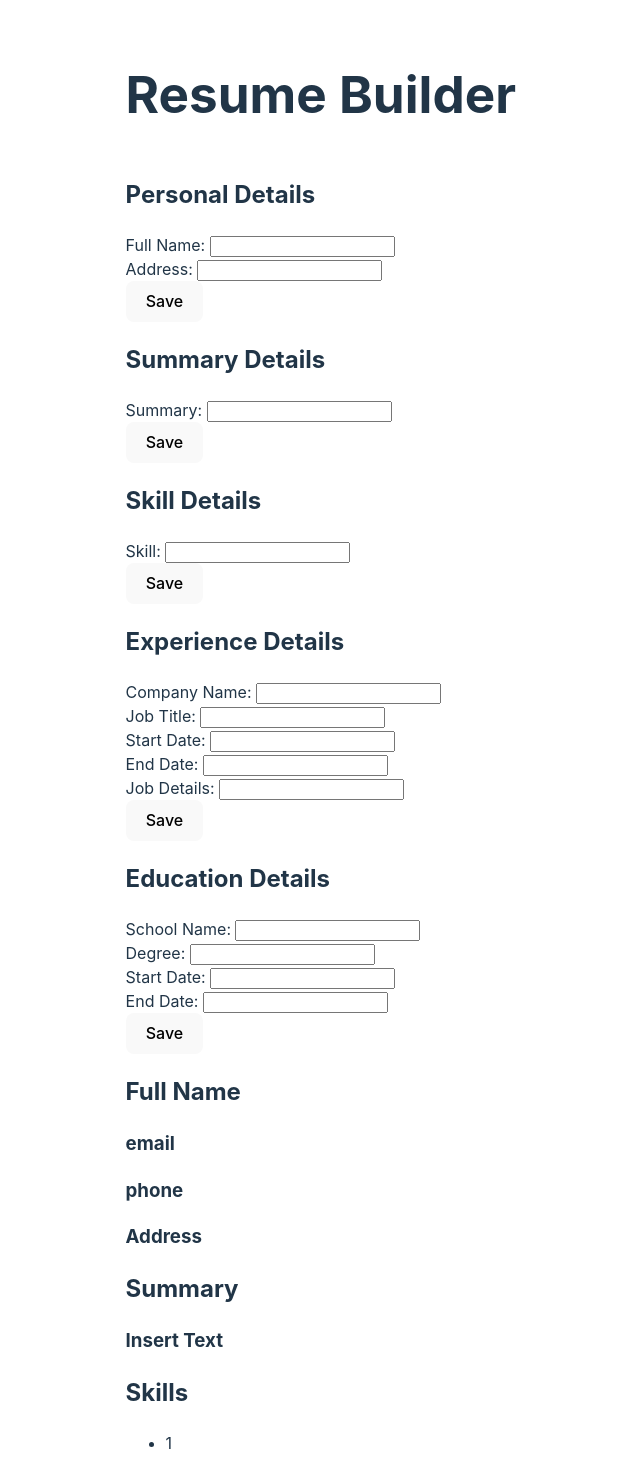
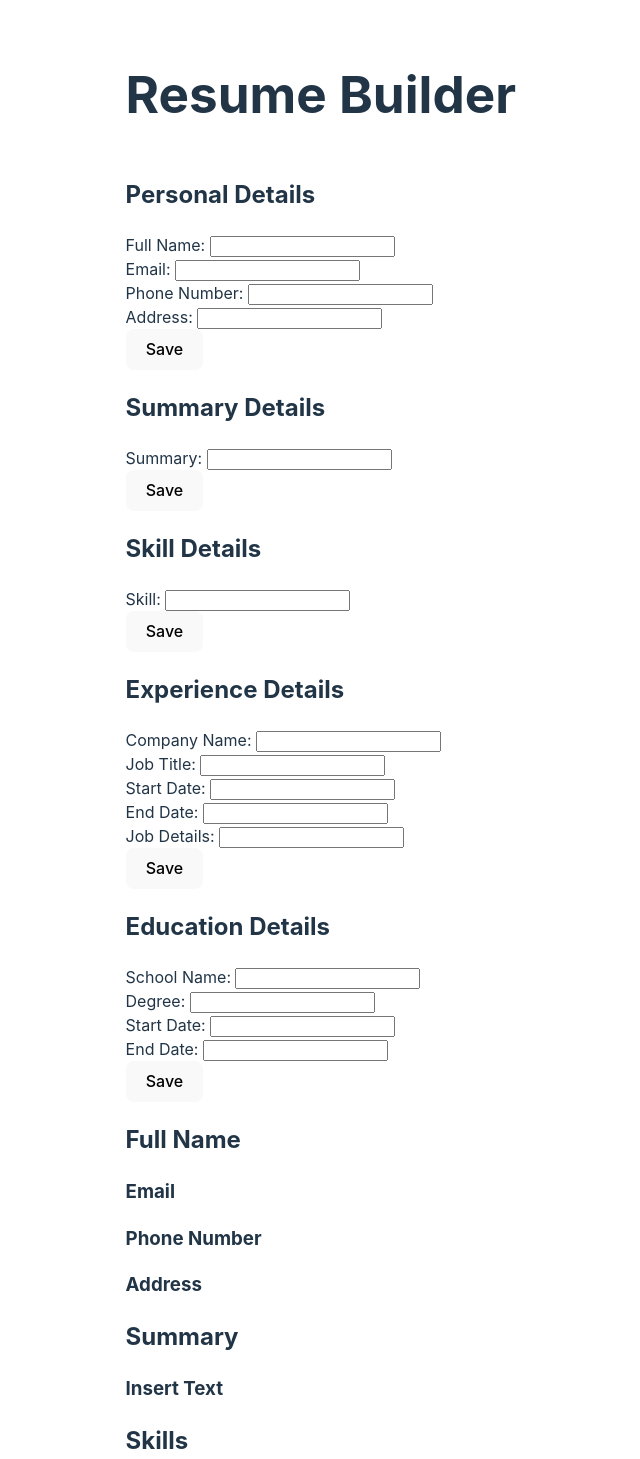
Before and after one commit to Selenityy/CV-Application, a React (Vite) app in the folder cv-application/: page / in a window 1280 px wide. Shown: the top 1459 px of the page, without its empty margins (199-839 px from the left). Built offline with nearby package versions, Linux system fonts and the light colour scheme.

Commit message:
Added email input field to all the parents and children

```diff
--- a/cv-application/src/App.jsx
+++ b/cv-application/src/App.jsx
@@ -5,15 +5,25 @@ import { useState } from "react";
 
 function App() {
   const [fullNameInput, setFullNameInput] = useState("");
+  const [phoneInput, setPhoneInput] = useState("");
   const [addressInput, setAddressInput] = useState("");
+  const [emailInput, setEmailInput] = useState("");
   const [summaryInput, setSummaryInput] = useState("");
 
   const handleNameChange = (newName) => {
     setFullNameInput(newName);
   };
 
+  const handlePhoneChange = (newPhone) => {
+    setPhoneInput(newPhone);
+  };
+
   const handleAddressChange = (newAddress) => {
     setAddressInput(newAddress);
+  };
+
+  const handleEmailChange = (newEmail) => {
+    setEmailInput(newEmail);
   };
 
   const handleSummaryChange = (newSummary) => {
@@ -28,17 +38,23 @@ function App() {
           <UserDetails
             name={fullNameInput}
             onNameChange={handleNameChange}
+            phone={phoneInput}
+            onPhoneChange={handlePhoneChange}
             address={addressInput}
             onAddressChange={handleAddressChange}
+            email={emailInput}
+            onEmailChange={handleEmailChange}
             summary={summaryInput}
             onSummaryChange={handleSummaryChange}
           />
         </div>
         <div id="resumeDisplay">
           <ResumeDetails
+            fullName={fullNameInput}
+            phone={phoneInput}
+            address={addressInput}
+            email={emailInput}
             summary={summaryInput}
-            fullName={fullNameInput}
-            address={addressInput}
           />
         </div>
       </div>
--- a/cv-application/src/components/ResumeDetails.jsx
+++ b/cv-application/src/components/ResumeDetails.jsx
@@ -5,11 +5,11 @@ import PersonalDetails from "./resume-display/PersonalDetails";
 import SkillDetails from "./resume-display/SkillsDetails";
 import SummaryDetails from "./resume-display/SummaryDetails";
 
-function ResumeDetails({ fullName, address, summary }) {
+function ResumeDetails({ fullName, phone, address, email, summary }) {
   return (
     <>
       <section id="personalDetails">
-        <PersonalDetails fullName={fullName} address={address} />
+        <PersonalDetails fullName={fullName} phone={phone} address={address} email={email} />
       </section>
       <section id="summaryDetails">
         <SummaryDetails summary={summary} />
--- a/cv-application/src/components/UserDetails.jsx
+++ b/cv-application/src/components/UserDetails.jsx
@@ -5,13 +5,21 @@ import PersonalInput from "./cv-form/PersonalInput";
 import SkillInput from "./cv-form/SkillInput";
 import SummaryInput from "./cv-form/SummaryInput";
 
-function UserDetails({ onNameChange, onAddressChange, onSummaryChange }) {
+function UserDetails({
+  onNameChange,
+  onPhoneChange,
+  onAddressChange,
+  onEmailChange,
+  onSummaryChange,
+}) {
   return (
     <>
       <section id="personalInput">
         <PersonalInput
-            onNameChange={onNameChange}
-            onAddressChange={onAddressChange}
+          onNameChange={onNameChange}
+          onPhoneChange={onPhoneChange}
+          onAddressChange={onAddressChange}
+          onEmailChange={onEmailChange}
         />
       </section>
       <section id="summaryInput">
--- a/cv-application/src/components/cv-form/PersonalInput.jsx
+++ b/cv-application/src/components/cv-form/PersonalInput.jsx
@@ -3,21 +3,38 @@ import Button from "../utilities/Button";
 import InputField from "../utilities/InputField";
 import { useState } from "react";
 
-function PersonalInput({ onNameChange, onAddressChange }) {
+function PersonalInput({
+  onNameChange,
+  onPhoneChange,
+  onAddressChange,
+  onEmailChange,
+}) {
   const [name, setName] = useState("");
   const [address, setAddress] = useState("");
+  const [phone, setPhone] = useState("");
+  const [email, setEmail] = useState("");
 
   const handleNameChange = (e) => {
     setName(e.target.value);
+  };
+
+  const handlePhoneChange = (e) => {
+    setPhone(e.target.value);
   };
 
   const handleAddressChange = (e) => {
     setAddress(e.target.value);
   };
 
+  const handleEmailChange = (e) => {
+    setEmail(e.target.value);
+  };
+
   const handleButtonClick = () => {
     onNameChange(name);
+    onPhoneChange(phone);
     onAddressChange(address);
+    onEmailChange(email);
   };
 
   return (
@@ -32,6 +49,28 @@ function PersonalInput({ onNameChange, onAddressChange }) {
           value={name}
           placeholder=""
           onChange={handleNameChange}
+        />
+      </div>
+      <div id="emailField" className="personalDetails">
+        <InputField
+          label="Email: "
+          id="email"
+          htmlFor="email"
+          type="text"
+          value={email}
+          placeholder=""
+          onChange={handleEmailChange}
+        />
+      </div>
+      <div id="phoneField" className="personalDetails">
+        <InputField
+          label="Phone Number: "
+          id="phone"
+          htmlFor="phone"
+          type="text"
+          value={phone}
+          placeholder=""
+          onChange={handlePhoneChange}
         />
       </div>
       <div id="addressField" className="personalDetails">
--- a/cv-application/src/components/resume-display/PersonalDetails.jsx
+++ b/cv-application/src/components/resume-display/PersonalDetails.jsx
@@ -1,9 +1,11 @@
 /* eslint-disable react/prop-types */
 import { useEffect, useState } from "react";
 
-function PersonalDetails({ fullName, address }) {
+function PersonalDetails({ fullName, phone, address, email }) {
   const [placeholderName, setPlaceholderName] = useState("Full Name");
+  const [placeholderPhone, setPlaceholderPhone] = useState("Phone Number");
   const [placeholderAddress, setPlaceholderAddress] = useState("Address");
+  const [placeholderEmail, setPlaceholderEmail] = useState("Email");
 
   useEffect(() => {
     if (fullName) {
@@ -14,6 +16,14 @@ function PersonalDetails({ fullName, address }) {
   }, [fullName]);
 
   useEffect(() => {
+    if (phone) {
+      setPlaceholderPhone(phone);
+    } else {
+      setPlaceholderPhone("Phone Number");
+    }
+  }, [phone]);
+
+  useEffect(() => {
     if (address) {
       setPlaceholderAddress(address);
     } else {
@@ -21,11 +31,19 @@ function PersonalDetails({ fullName, address }) {
     }
   }, [address]);
 
+  useEffect(() => {
+    if (email) {
+      setPlaceholderEmail(email);
+    } else {
+      setPlaceholderEmail("Email");
+    }
+  }, [email]);
+
   return (
     <>
       <h2>{placeholderName}</h2>
-      <h3>email</h3>
-      <h3>phone</h3>
+      <h3>{placeholderEmail}</h3>
+      <h3>{placeholderPhone}</h3>
       <h3>{placeholderAddress}</h3>
     </>
   );
```
